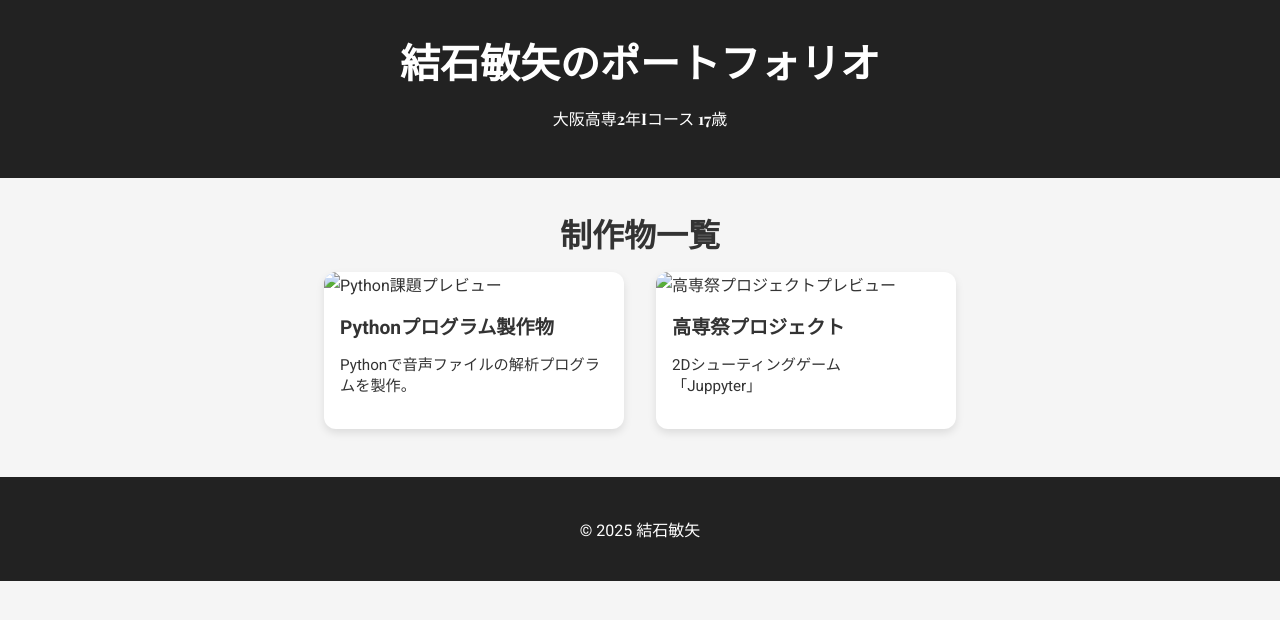
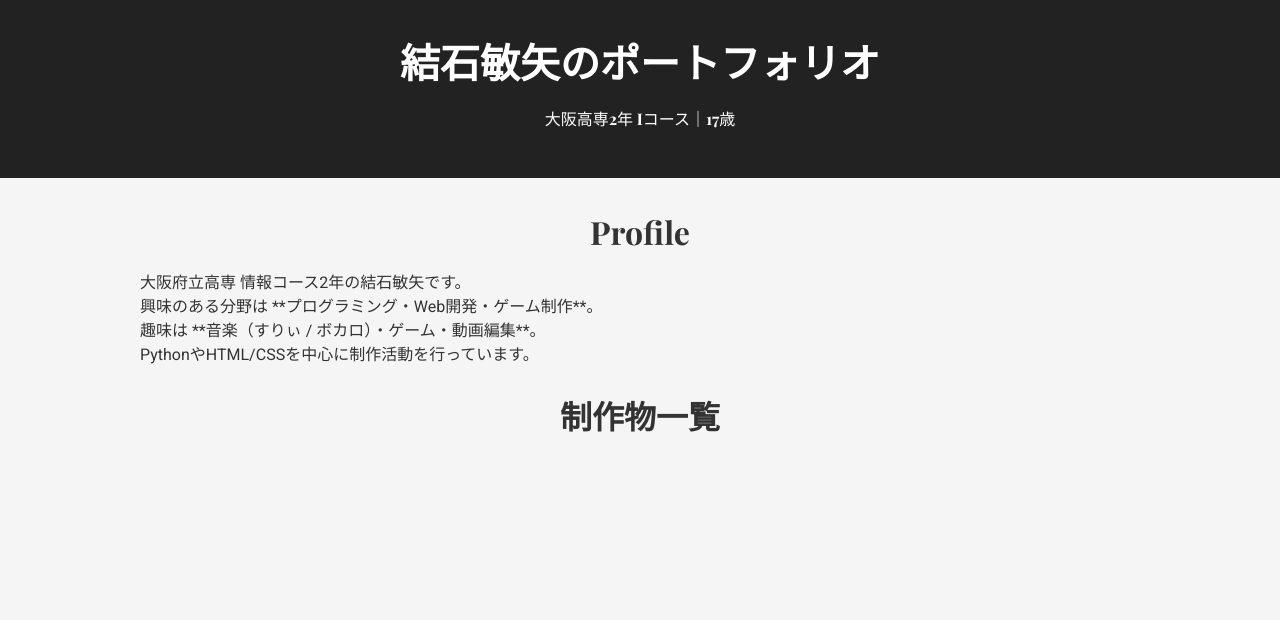
Before and after one commit to ToTi-Hub/portfolio, a plain HTML site: page index.html in a window 1280 px wide. Drawn offline with nearby package versions, Linux system fonts and the light colour scheme.

Commit message:
自己紹介欄を追加

```diff
--- a/index.html
+++ b/index.html
@@ -14,39 +14,26 @@
 
 <header>
   <h1>結石敏矢のポートフォリオ</h1>
-  <p>大阪高専2年Iコース 17歳</p>
+  <p>大阪高専2年 Iコース｜17歳</p>
 </header>
 
 <main>
+
+  <!-- ▼▼ Profile セクションを追加 ▼▼ -->
+  <section id="profile">
+    <h2>Profile</h2>
+    <p>
+      大阪府立高専 情報コース2年の結石敏矢です。<br>
+      興味のある分野は **プログラミング・Web開発・ゲーム制作**。<br>
+      趣味は **音楽（すりぃ / ボカロ）・ゲーム・動画編集**。<br>
+      PythonやHTML/CSSを中心に制作活動を行っています。
+    </p>
+  </section>
+  <!-- ▲▲ 追加ここまで ▲▲ -->
+
   <section id="projects">
     <h2>制作物一覧</h2>
     <div class="cards-container">
+
       <!-- Python課題カード -->
-      <a href="python_project.html" class="project-card">
-        <img src="images/py_ss1.png" alt="Python課題プレビュー">
-        <div class="card-info">
-          <h3>Pythonプログラム製作物</h3>
-          <p>Pythonで音声ファイルの解析プログラムを製作。</p>
-        </div>
-      </a>
-
-      <!-- 高専祭プロジェクトカード -->
-      <a href="kosen_fes.html" class="project-card">
-        <img src="images/fes_ss1.png" alt="高専祭プロジェクトプレビュー">
-        <div class="card-info">
-          <h3>高専祭プロジェクト</h3>
-          <p>2Dシューティングゲーム<br>
-「Juppyter」
-          </p>
-        </div>
-      </a>
-    </div>
-  </section>
-</main>
-
-<footer>
-  <p>&copy; 2025 結石敏矢</p>
-</footer>
-
-</body>
-</html>
+      <a href=
```
